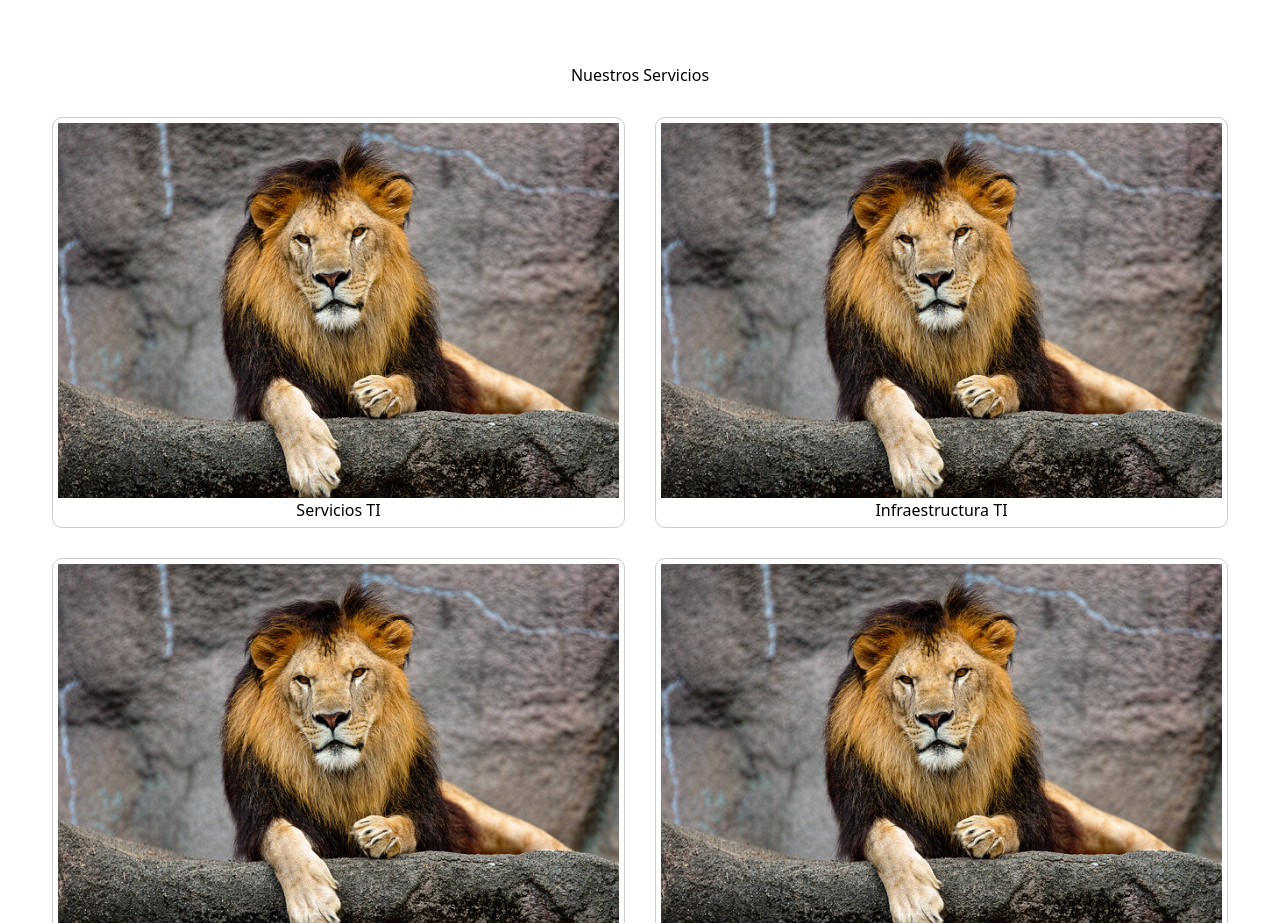
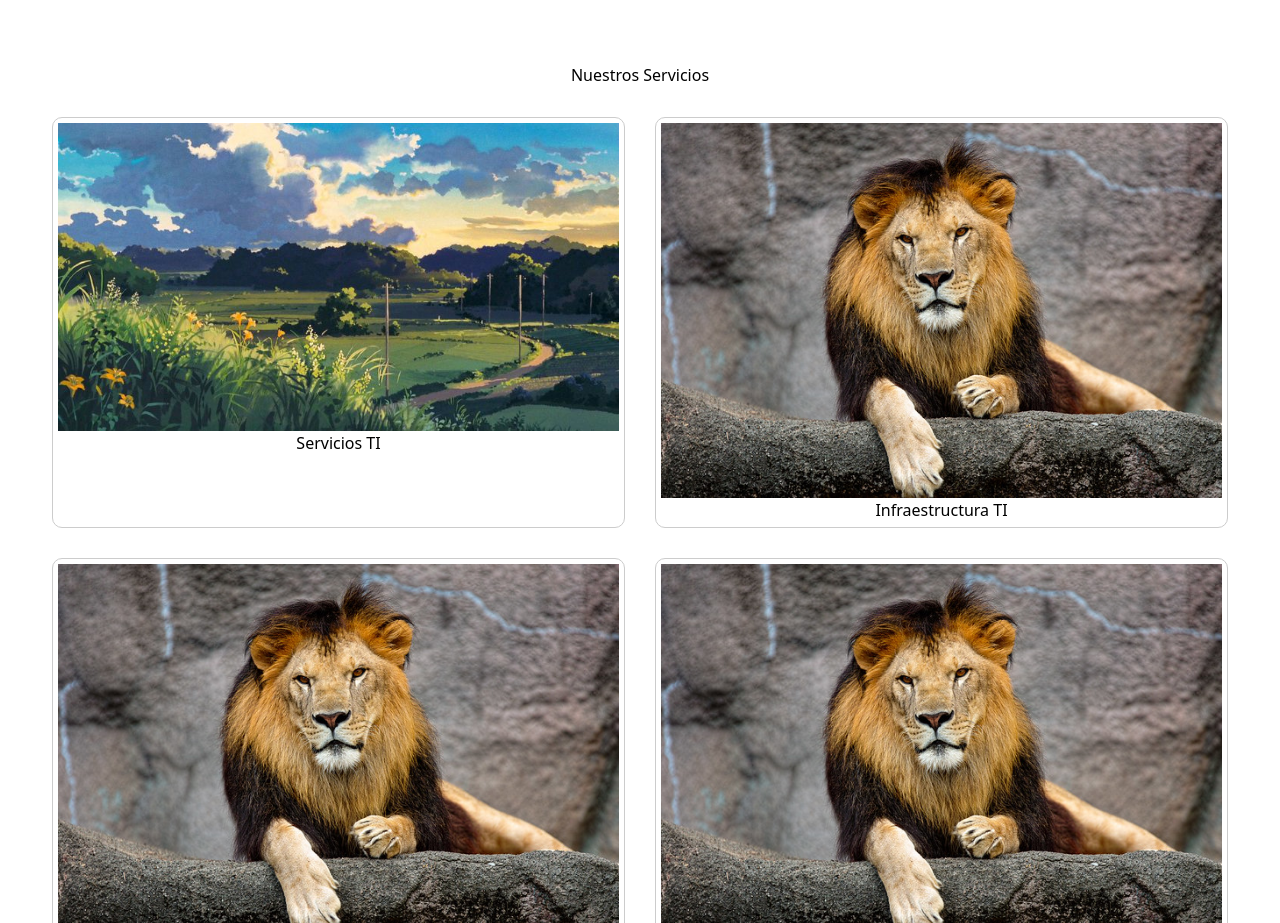
Before and after one commit to 25-eduardlab/Sitioweb_Mime, a React (Vite) app: page / in a window 1280 px wide. Shown: the part 1240-2163 px from the top of the page. Built offline with nearby package versions, Linux system fonts and the light colour scheme.

Commit message:
yo lo subi :v

```diff
--- a/src/components/Content.jsx
+++ b/src/components/Content.jsx
@@ -6,6 +6,7 @@ import Image3 from '../img/leon.jpeg'; // Importa la imagen del logo
 import Image4 from '../img/arbol.jpeg'; // Importa la imagen del logo
 import Image5 from '../img/savana.jpeg'; // Importa la imagen del logo
 import Image6 from '../img/bosque.jpeg'; // Importa la imagen del logo
+import cristhian from '../img/paisaje.jpeg' //Mi imagen :v cristhian
 
 
 const Content = () => {
@@ -29,7 +30,7 @@ const Content = () => {
         <h2>Nuestros Servicios</h2>
         <div className="services-grid">
           <div className="service-card">
-            <img src={Image3} alt="Servicios TI" />
+            <img src={cristhian} alt="Servicios TI" />{/*Aqui cambie una imagen (cristhian)*/}
             <h3>Servicios TI</h3>
           </div>
           <div className="service-card">
```
Also changed, not shown: src/img/paisaje.jpeg (added).
